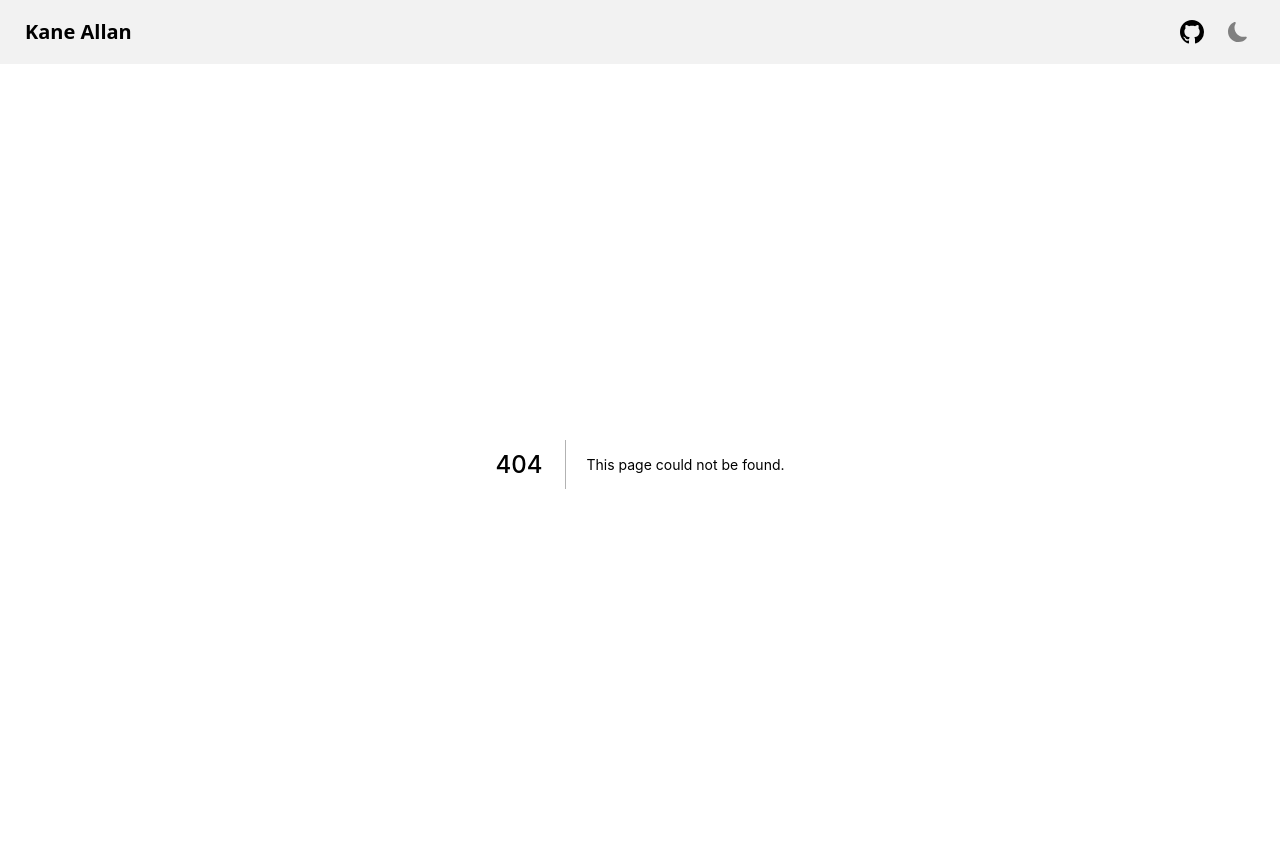
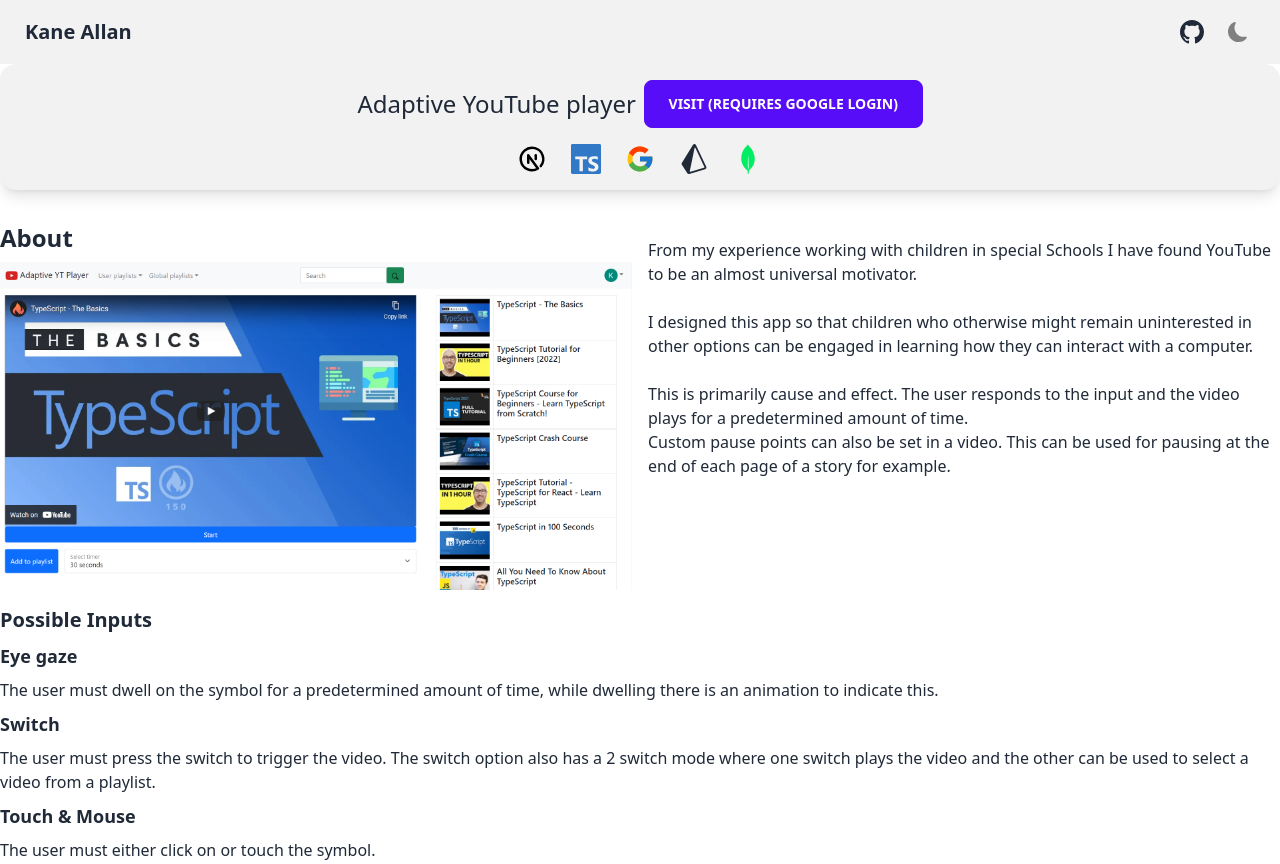
Before and after one commit to Enakers/portfolio, a Next.js app: page /project/adaptive-yt in a window 1280 px wide. Before the commit this address had no page. Built offline with nearby package versions, Linux system fonts and the light colour scheme.

Commit message:
feat: add card & page for adaptive-yt project

```diff
--- /dev/null
+++ b/src/components/Cards/AdaptiveYTCard.tsx
@@ -0,0 +1,43 @@
+import Link from 'next/link';
+
+const AdaptiveYTCard = () => {
+  return (
+    <div className="card bg-base-200 shadow-xl w-96">
+      <figure>
+        <img
+          src="/adaptive-yt-player.png"
+          alt="Adaptive YT Player video page"
+        />
+      </figure>
+
+      <div className="card-body">
+        <h2 className="card-title">Adaptive YT Player</h2>
+
+        <p>
+          YouTube app designed to help children with disabilities learn an
+          appropriate computer interface, i.e eye gaze, switch, touch.
+        </p>
+        <span className="text-lg my-2 font-bold">
+          Live app requires google login
+        </span>
+
+        <div className="card-actions justify-end">
+          <Link href="/project/adaptive-yt">
+            <a className="btn">Details</a>
+          </Link>
+
+          <a
+            className="btn btn-primary"
+            href="https://youtubev2.enak-nalla.dev"
+            target="_blank"
+            rel="noreferrer"
+          >
+            Visit
+          </a>
+        </div>
+      </div>
+    </div>
+  );
+};
+
+export default AdaptiveYTCard;
--- /dev/null
+++ b/src/pages/project/adaptive-yt.tsx
@@ -0,0 +1,81 @@
+import { FcGoogle } from 'react-icons/fc';
+import { SiMongodb, SiPrisma, SiTypescript } from 'react-icons/si';
+import { TbBrandNextjs } from 'react-icons/tb';
+
+const AdaptiveYT = () => {
+  return (
+    <div className="">
+      <div className="alert shadow-lg flex-col mb-8">
+        <div className="grid md:grid-cols-2">
+          <h1 className="text-2xl text-center">Adaptive YouTube player</h1>
+          <a
+            href="https://youtubev2.enak-nalla.dev"
+            rel="noreferrer"
+            target="_blank"
+            className="btn btn-primary"
+          >
+            Visit (Requires google login)
+          </a>
+        </div>
+        <div className="gap-6">
+          <TbBrandNextjs color="black" size="30" />
+          <SiTypescript color="3178C6" size="30" />
+          <FcGoogle size="30" />
+          <SiPrisma size="30" />
+          <SiMongodb color="00ED64" size="30" />
+        </div>
+      </div>
+
+      <div className="grid md:grid-cols-2 gap-4">
+        <div>
+          <h2 className="text-2xl font-bold mb-2">About</h2>
+          <img
+            src="/adaptive-yt-player.png"
+            alt="Adaptive YT Player video page"
+          />
+        </div>
+        <div>
+          <p className="mt-4">
+            From my experience working with children in special Schools I have
+            found YouTube to be an almost universal motivator.
+            <br />
+            <br />
+            I designed this app so that children who otherwise might remain
+            uninterested in other options can be engaged in learning how they
+            can interact with a computer.
+            <br />
+            <br />
+            This is primarily cause and effect. The user responds to the input
+            and the video plays for a predetermined amount of time.
+            <br />
+            Custom pause points can also be set in a video. This can be used for
+            pausing at the end of each page of a story for example.
+          </p>
+        </div>
+      </div>
+
+      <div className="mt-4">
+        <h3 className="text-xl font-bold">Possible Inputs</h3>
+
+        <h4 className="text-lg my-2 font-semibold">Eye gaze</h4>
+
+        <p>
+          The user must dwell on the symbol for a predetermined amount of time,
+          while dwelling there is an animation to indicate this.
+        </p>
+
+        <h4 className="text-lg my-2 font-semibold">Switch</h4>
+        <p>
+          The user must press the switch to trigger the video. The switch option
+          also has a 2 switch mode where one switch plays the video and the
+          other can be used to select a video from a playlist.
+        </p>
+
+        <h4 className="text-lg my-2 font-semibold">Touch & Mouse</h4>
+        <p>The user must either click on or touch the symbol.</p>
+      </div>
+    </div>
+  );
+};
+
+export default AdaptiveYT;
```
Also changed, not shown: public/adaptive-yt-player.png (added).
